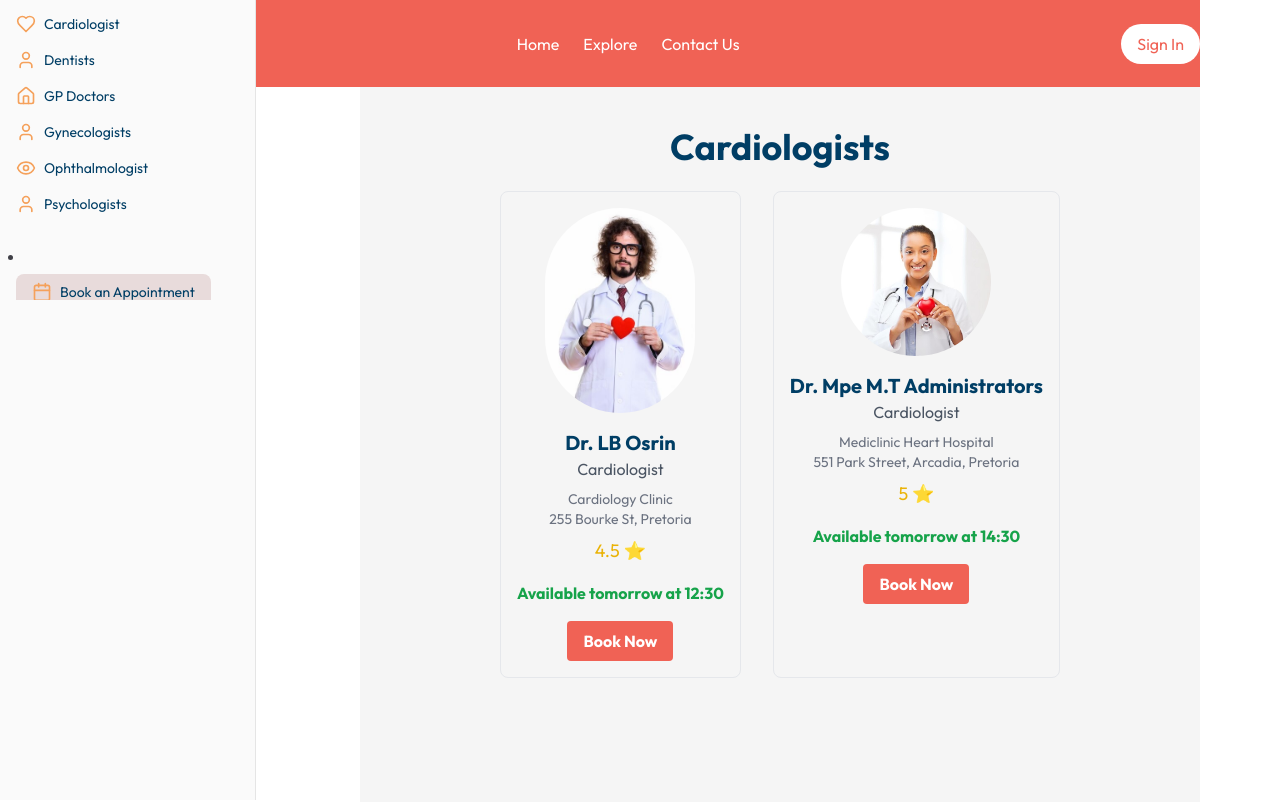
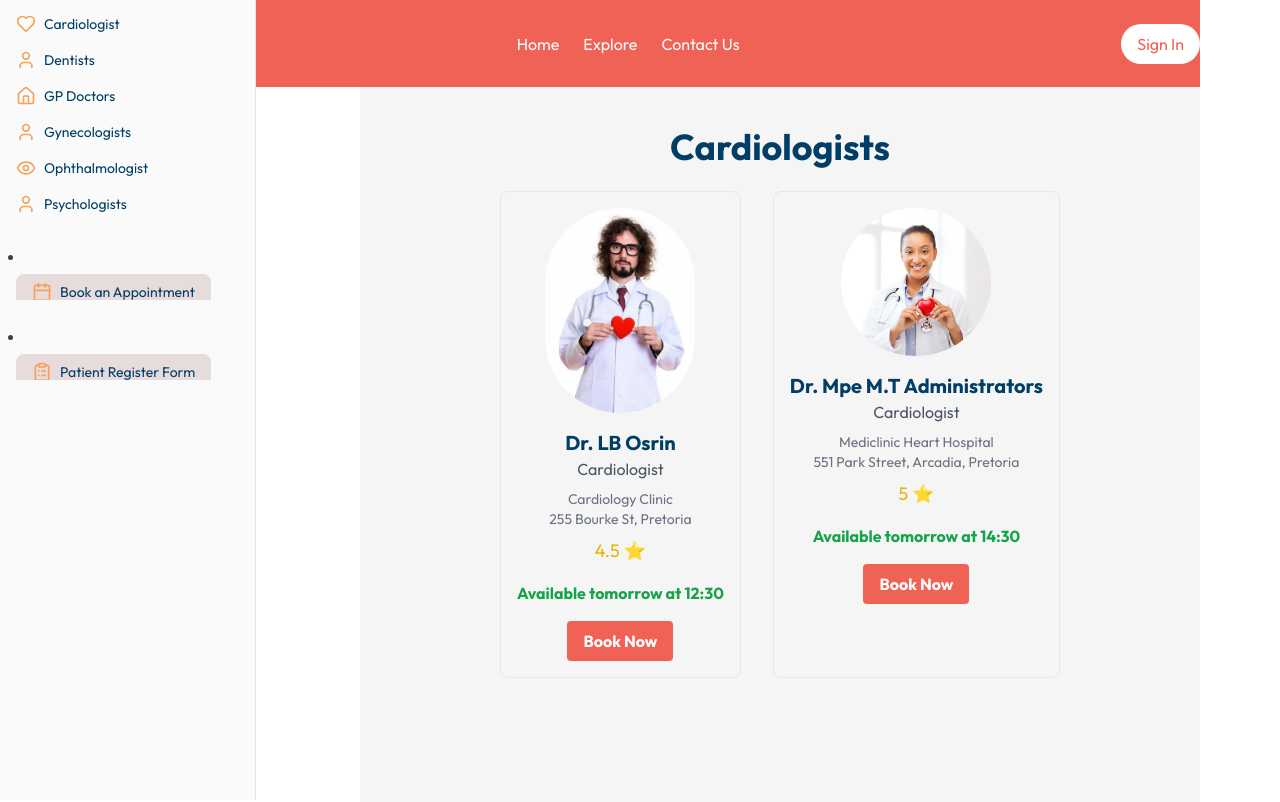
Before and after one commit to mlu1432/Healthcare-Appointment-Booking-System, a Next.js app in the folder firstcare-frontend/: page /category/cardiologist in a window 1280 px wide. Shown: the top 802 px of the page. Built offline with nearby package versions, Linux system fonts and the light colour scheme; no server answers.

Commit message:
Update Sidebar.js: Added registerform link for improved navigation

```diff
--- a/firstcare-frontend/app/_components/Sidebar.js
+++ b/firstcare-frontend/app/_components/Sidebar.js
@@ -1,3 +1,4 @@
+// firstcare-frontend/app/_components/Sidebar.js
 // Define the categories with their respective titles, URLs, and icons
 
 "use client";
@@ -12,7 +13,7 @@ import {
   SidebarMenuButton,
   SidebarProvider
 } from "@/components/ui/sidebar";
-import { Calendar, Heart, User, Home, Eye } from "lucide-react";
+import { Calendar, Heart, User, Home, Eye, ClipboardList } from "lucide-react";
 import Link from 'next/link';
 
 const categories = [
@@ -29,7 +30,6 @@ export function AppSidebar() {
     <SidebarProvider>
       <Sidebar side="left" collapsible="icon">
         <SidebarContent>
-          {/* Navigation Menu for Healthcare Categories */}
           <SidebarGroup>
             <SidebarMenu>
               {categories.map((category) => {
@@ -39,7 +39,6 @@ export function AppSidebar() {
                     <SidebarMenuButton asChild>
                       <Link href={category.url}>
                         <div className="flex items-center cursor-pointer">
-                          {/* Icon and text color changes */}
                           <Icon className="w-5 h-5 text-[#F5A15B]" aria-hidden="true" />
                           <span className="ml-2 text-[#003E65]">{category.title}</span>
                         </div>
@@ -64,6 +63,20 @@ export function AppSidebar() {
               </SidebarMenuButton>
             </SidebarMenuItem>
           </SidebarGroup>
+
+          {/* Registration Feature */}
+          <SidebarGroup>
+            <SidebarMenuItem>
+              <SidebarMenuButton asChild>
+                <Link href="/registerform">
+                  <div className="flex items-center bg-[#E8DBDB] text-[#F06255] px-4 py-2 rounded-lg hover:bg-[#e05045] transition mt-4 cursor-pointer">
+                    <ClipboardList className="w-5 h-5 text-[#F5A15B]" aria-hidden="true" />
+                    <span className="ml-2 text-[#003E65]">Patient Register Form</span>
+                  </div>
+                </Link>
+              </SidebarMenuButton>
+            </SidebarMenuItem>
+          </SidebarGroup>
         </SidebarContent>
       </Sidebar>
     </SidebarProvider>
```
